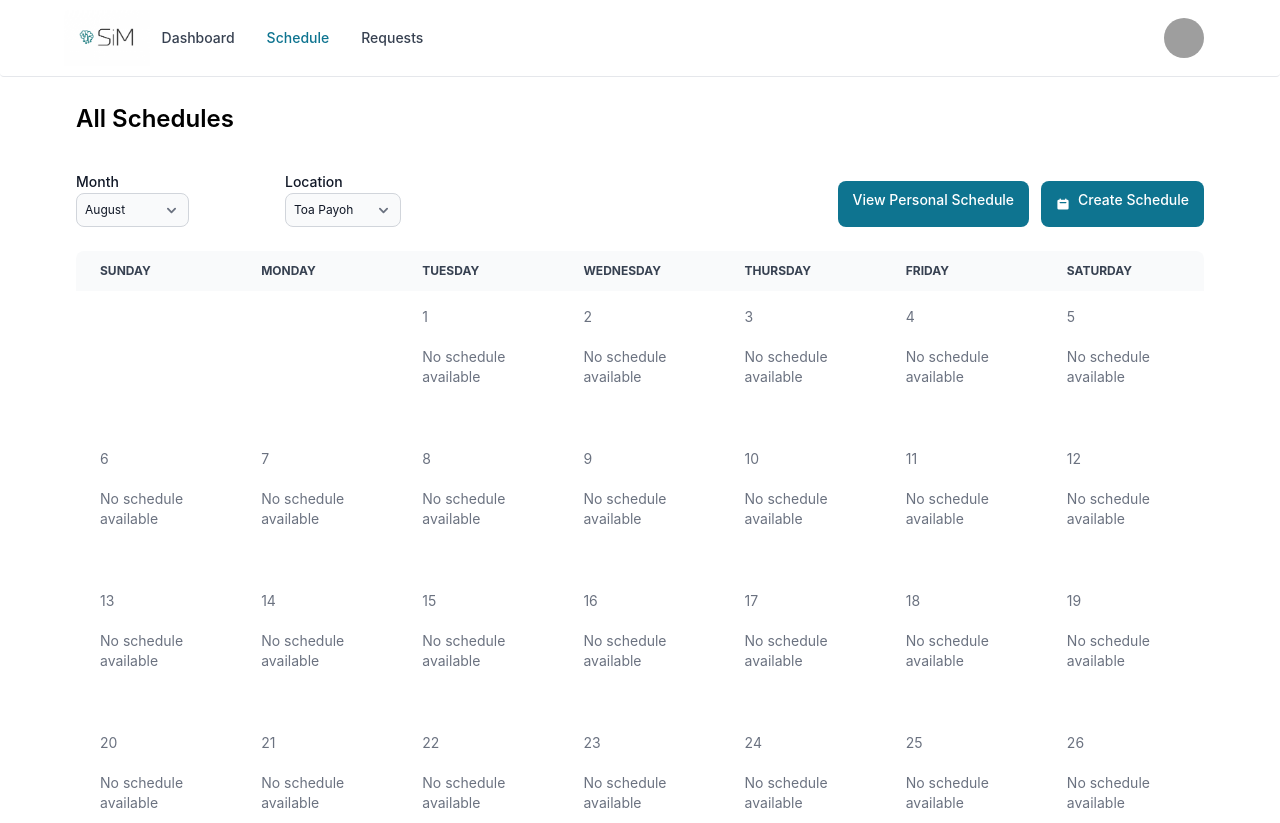
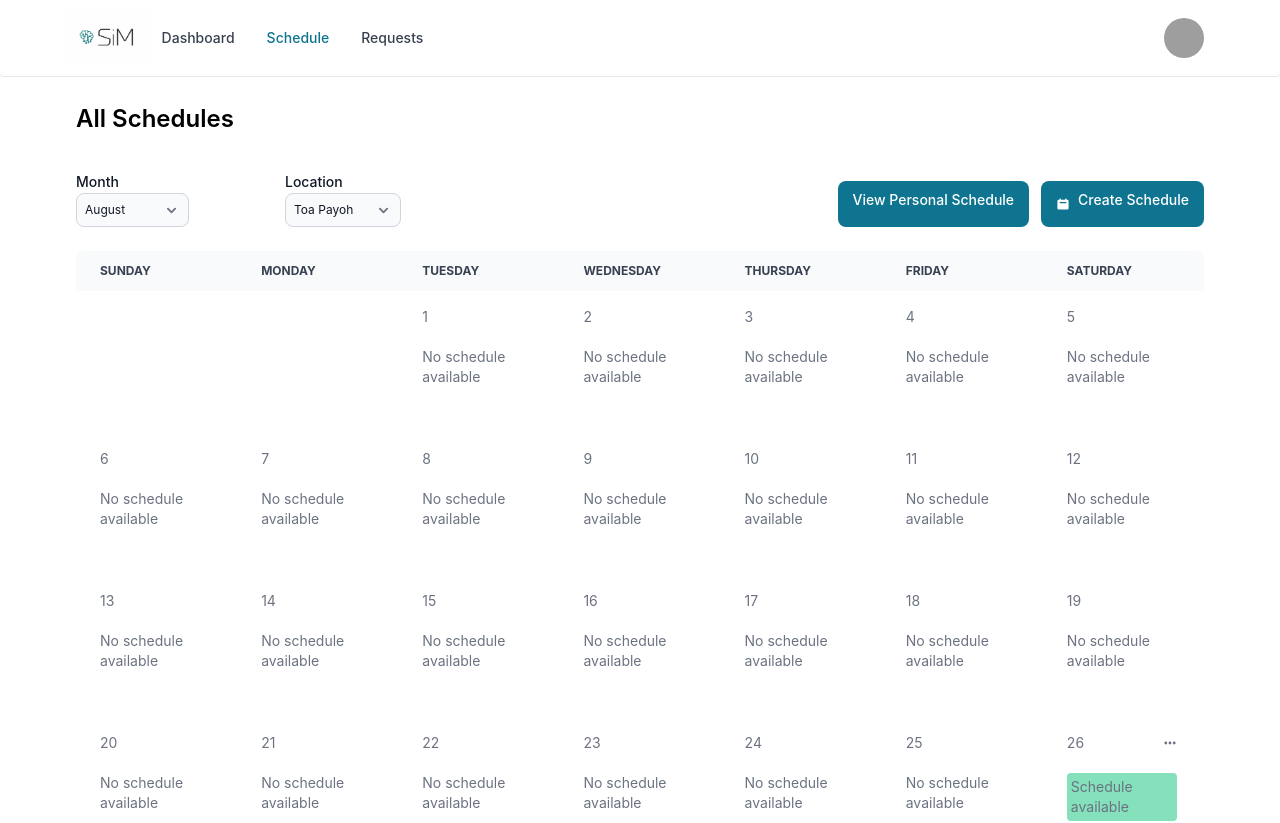
Before and after one commit to jasperleeyz/simplymanaged, a React (Vite) app in the folder client/: page /schedule in a window 1280 px wide. Shown: the top 823 px of the page. Built offline with nearby package versions, Linux system fonts and the light colour scheme; grey boxes are pictures that could not be loaded.

Commit message:
Added changes for edit schedule

```diff
--- a/client/src/configs/constants.ts
+++ b/client/src/configs/constants.ts
@@ -22,6 +22,8 @@ export const ROLES = {
 export const PATHS = {
     SCHEDULE: 'schedule',
     CREATE_SCHEDULE: 'create-schedule',
+    EDIT_SCHEDULE: 'edit-schedule',
+    VIEW_SCHEDULE: 'view-schedule',
 
     MY_PROFILE: 'my-profile',
     EDIT_PROFILE: 'edit',
--- a/client/src/configs/global-state-provider.tsx
+++ b/client/src/configs/global-state-provider.tsx
@@ -2,7 +2,6 @@ import React from "react";
 import IUser from "../shared/model/user.model";
 import { ROLES } from "./constants";
 import { ScheduleDetails } from "../shared/model/schedule.model";
-
 
 type GlobalState = {
   user?: IUser;
@@ -33,11 +32,87 @@ const GlobalStateProvider: React.FC<{ children: React.ReactNode }> = ({
       role: ROLES.SCHEDULER,
       position: "STORE MANAGER",
       employmentType: "FULL-TIME",
-      profileImage: "https://flowbite.com/docs/images/people/profile-picture-5.jpg"
+      profileImage:
+        "https://flowbite.com/docs/images/people/profile-picture-5.jpg",
     },
     isAuthenticated: false,
     workShifts: ["AM", "PM", "FULL"],
-    schedule: [],
+    schedule: [
+      {
+        scheduleTemplate: "",
+        date: new Date(),
+        employeesSelected: [
+          {
+            id: 2,
+            name: "JOHN WICK",
+            email: "JOHNWICK@SIMPLYMANAGED.COM",
+            phoneNo: "88888888",
+            role: "E",
+            position: "MANAGER",
+            employmentType: "FULL-TIME",
+            shift: "PM",
+          },
+        ],
+      },
+      {
+        scheduleTemplate: "",
+        date: new Date("2023-09-30"),
+        employeesSelected: [
+          {
+            id: 2,
+            name: "JOHN WICK",
+            email: "JOHNWICK@SIMPLYMANAGED.COM",
+            phoneNo: "88888888",
+            role: "E",
+            position: "MANAGER",
+            employmentType: "FULL-TIME",
+            shift: "PM",
+          },
+        ],
+      },
+      {
+        scheduleTemplate: "",
+        date: new Date("2023-09-04"),
+        employeesSelected: [
+          {
+            id: 4,
+            name: "HARRY POTTER",
+            email: "HARRYPOTTER@SIMPLYMANAGED.COM",
+            phoneNo: "66666666",
+            role: "E",
+            position: "SERVER",
+            employmentType: "PART-TIME",
+            shift: "FULL",
+          },
+        ],
+      },
+      {
+        scheduleTemplate: "",
+        date: new Date("2023-10-01"),
+        employeesSelected: [
+          {
+            id: 2,
+            name: "JOHN WICK",
+            email: "JOHNWICK@SIMPLYMANAGED.COM",
+            phoneNo: "88888888",
+            role: "E",
+            position: "MANAGER",
+            employmentType: "FULL-TIME",
+            shift: "PM",
+          },
+          {
+            id: 4,
+            name: "HARRY POTTER",
+            email: "HARRYPOTTER@SIMPLYMANAGED.COM",
+            phoneNo: "66666666",
+            role: "E",
+            position: "SERVER",
+            employmentType: "PART-TIME",
+            shift: "FULL",
+          },
+        ],
+      },
+    ],
   });
 
   const value = React.useMemo(
--- a/client/src/modules/schedule/index.tsx
+++ b/client/src/modules/schedule/index.tsx
@@ -15,6 +15,7 @@ const ScheduleRoutes = () => {
         element={globalState?.user?.role === ROLES.SCHEDULER ? <Calendar /> : null}
       />
       <Route path={`/${PATHS.CREATE_SCHEDULE}`} element={<AddSchedule />} />
+      <Route path={`/${PATHS.EDIT_SCHEDULE}`} element={<AddSchedule />} />
     </Routes>
   );
 };
```
